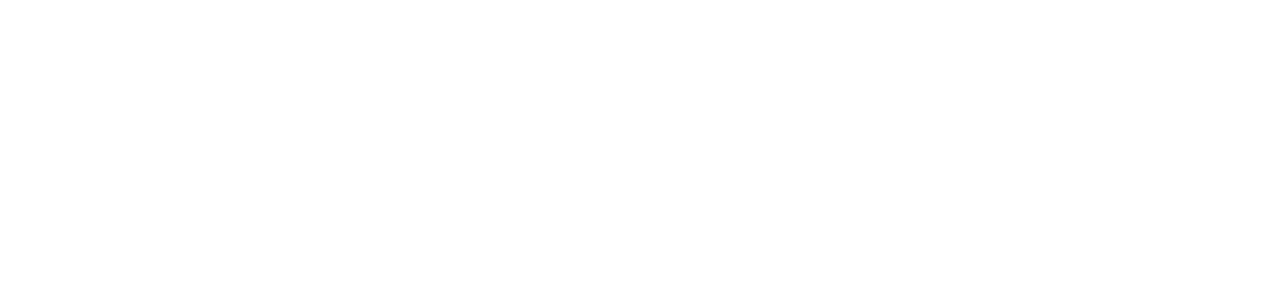
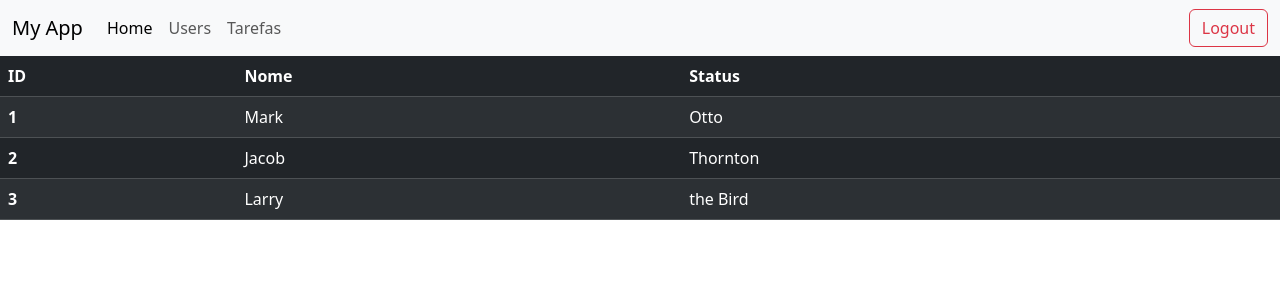
Before and after one commit to leorossiio/crud-app, an Angular app: page /app/tarefas in a window 1280 px wide. Before the commit this address led to /. Shown: the top 300 px of the page. Built offline with nearby package versions, Linux system fonts and the light colour scheme.

Commit message:
feat: tarefas component

```diff
--- a/src/app/app-routing.module.ts
+++ b/src/app/app-routing.module.ts
@@ -5,16 +5,19 @@
 import { UsersComponent } from './pages/home/components/users/users.component';
 import { WelcomeComponent } from './pages/home/components/welcome/welcome.component';
 import { SignupComponent } from './pages/signup/signup.component';
+import { TarefasComponent } from './pages/tarefas/tarefas.component';
 
 const routes: Routes = [
   {path: "", redirectTo: "/login", pathMatch: 'full'},
   {path: "login", component: LoginComponent},
   {path: "cadastro", component: SignupComponent},
+
   {
     path: "app", component: HomeComponent,
     children: [
       {path: "", component: WelcomeComponent},
-      {path: "users", component: UsersComponent}
+      {path: "users", component: UsersComponent},
+      {path: "tarefas", component: TarefasComponent},
     ]
   }
 ]
--- a/src/app/app.module.ts
+++ b/src/app/app.module.ts
@@ -11,6 +11,7 @@
 import { AppRoutingModule } from './app-routing.module';
 import { WelcomeComponent } from './pages/home/components/welcome/welcome.component';
 import { FormsModule } from '@angular/forms';
+import { TarefasComponent } from './pages/tarefas/tarefas.component';
 
 @NgModule({
   declarations: [
@@ -20,7 +21,8 @@
     HomeComponent,
     NavbarComponent,
     UsersComponent,
-    WelcomeComponent
+    WelcomeComponent,
+    TarefasComponent
   ],
   imports: [
     BrowserModule,
--- a/src/app/pages/home/components/navbar/navbar.component.html
+++ b/src/app/pages/home/components/navbar/navbar.component.html
@@ -12,6 +12,9 @@
         <li class="nav-item">
           <a class="nav-link" routerLink="/app/users">Users</a>
         </li>
+        <li class="nav-item">
+          <a class="nav-link" routerLink="/app/tarefas">Tarefas</a>
+        </li>
       </ul>
       <form class="d-flex" role="search">
         <button class="btn btn-outline-danger" routerLink="/">Logout</button>
--- /dev/null
+++ b/src/app/pages/tarefas/tarefas.component.html
@@ -0,0 +1,30 @@
+<table class="table table-striped table-dark">
+    <thead>
+      <tr>
+        <th scope="col">ID</th>
+        <th scope="col">Nome</th>
+        <th scope="col">Status</th>
+
+      </tr>
+    </thead>
+    <tbody>
+      <tr>
+        <th scope="row">1</th>
+        <td>Mark</td>
+        <td>Otto</td>
+
+      </tr>
+      <tr>
+        <th scope="row">2</th>
+        <td>Jacob</td>
+        <td>Thornton</td>
+
+      </tr>
+      <tr>
+        <th scope="row">3</th>
+        <td>Larry</td>
+        <td>the Bird</td>
+
+      </tr>
+    </tbody>
+  </table>
```
Also changed, not shown: src/app/pages/tarefas/tarefas.component.ts (added, +10 -0 lines), src/app/pages/tarefas/tarefas.component.css (added), 1 other file (tests, documents, lock files or other folders).
